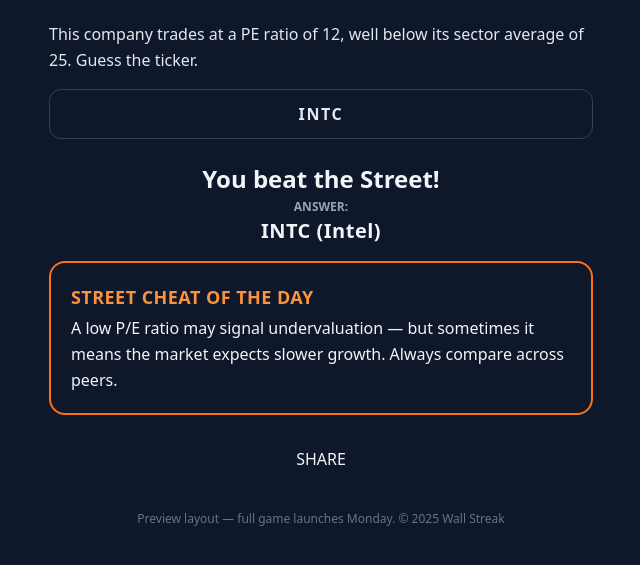
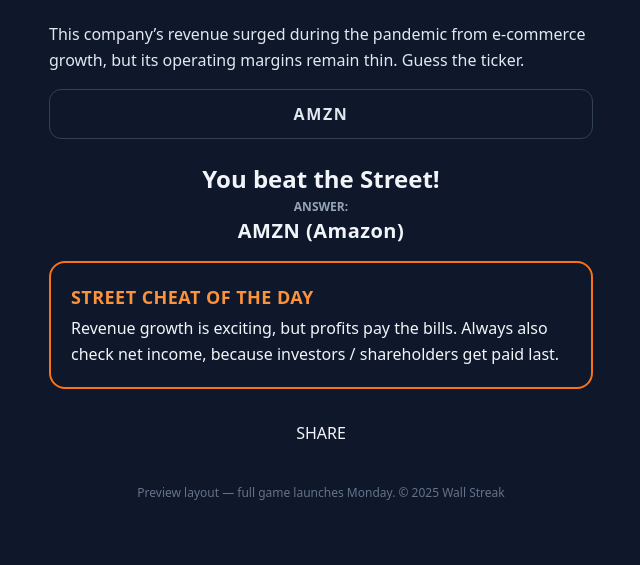
Before and after one commit to mingruichong3392-hub/wall-streak, a plain HTML site: page index.html in a window 1280 px wide. Shown: the part 87-652 px from the top of the page, without its empty margins (319-959 px from the left). Drawn offline with nearby package versions, Linux system fonts and the light colour scheme.

Commit message:
Update index.html

```diff
--- a/index.html
+++ b/index.html
@@ -18,7 +18,6 @@
     .card { @apply rounded-2xl border border-slate-700 bg-slate-800/70 p-4 md:p-5; }
     .btn  { @apply px-6 py-3 rounded-xl font-semibold shadow active:translate-y-px transition; }
     .btn-green { @apply bg-emerald-600 text-white hover:bg-emerald-700; }
-    .pill { @apply inline-flex items-center gap-2 rounded-full bg-slate-800 px-3 py-1 text-xs font-medium text-slate-300 border border-slate-700; }
   </style>
 </head>
 <body class="min-h-screen bg-slate-900 text-slate-100">
@@ -38,13 +37,13 @@
     <!-- Prompt card -->
     <section class="card mb-4">
       <p class="text-slate-200 leading-relaxed">
-        This company trades at a PE ratio of 12, well below its sector average of 25. Guess the ticker.
+        This company’s revenue surged during the pandemic from e-commerce growth, but its operating margins remain thin. Guess the ticker.
       </p>
     </section>
 
     <!-- Input mock -->
     <section class="card mb-6">
-      <input disabled value="INTC"
+      <input disabled value="AMZN"
              class="w-full rounded-xl border border-slate-700 bg-slate-900 text-slate-200 px-4 py-3 tracking-widest text-center font-bold" />
     </section>
 
@@ -52,15 +51,14 @@
     <div class="text-center mb-4">
       <h2 class="text-2xl font-extrabold">You beat the Street!</h2>
       <div class="mt-1 text-slate-400 text-xs font-bold">ANSWER:</div>
-      <div class="text-xl font-extrabold tracking-wide mt-0.5">INTC (Intel)</div>
+      <div class="text-xl font-extrabold tracking-wide mt-0.5">AMZN (Amazon)</div>
     </div>
 
     <!-- Street Cheat box -->
     <section class="rounded-2xl border-2 border-orange-500 p-5 mb-8">
       <div class="text-orange-400 font-black tracking-wide text-lg mb-1">STREET CHEAT OF THE DAY</div>
       <p class="text-slate-100 text-base leading-relaxed">
-        A low P/E ratio may signal undervaluation — but sometimes it means the market expects slower growth.
-        Always compare across peers.
+        Revenue growth is exciting, but profits pay the bills. Always also check net income, because investors / shareholders get paid last.
       </p>
     </section>
 
@@ -77,7 +75,7 @@
 
   <script>
     document.getElementById('year').textContent = new Date().getFullYear();
-    const text = "Wall Streak 14 🔥\nTue (valuation): ✅\nStreet Cheat: P/E ≠ always cheap 📊";
+    const text = "Wall Streak 14 🔥\nWed (fundamental): ✅\nStreet Cheat: Revenue ≠ profit 💸";
     document.getElementById('shareBtn').onclick = () => {
       if (navigator.share) navigator.share({ text }).catch(() => navigator.clipboard.writeText(text));
       else { navigator.clipboard.writeText(text); alert('Copied! Paste anywhere to share.'); }
```
